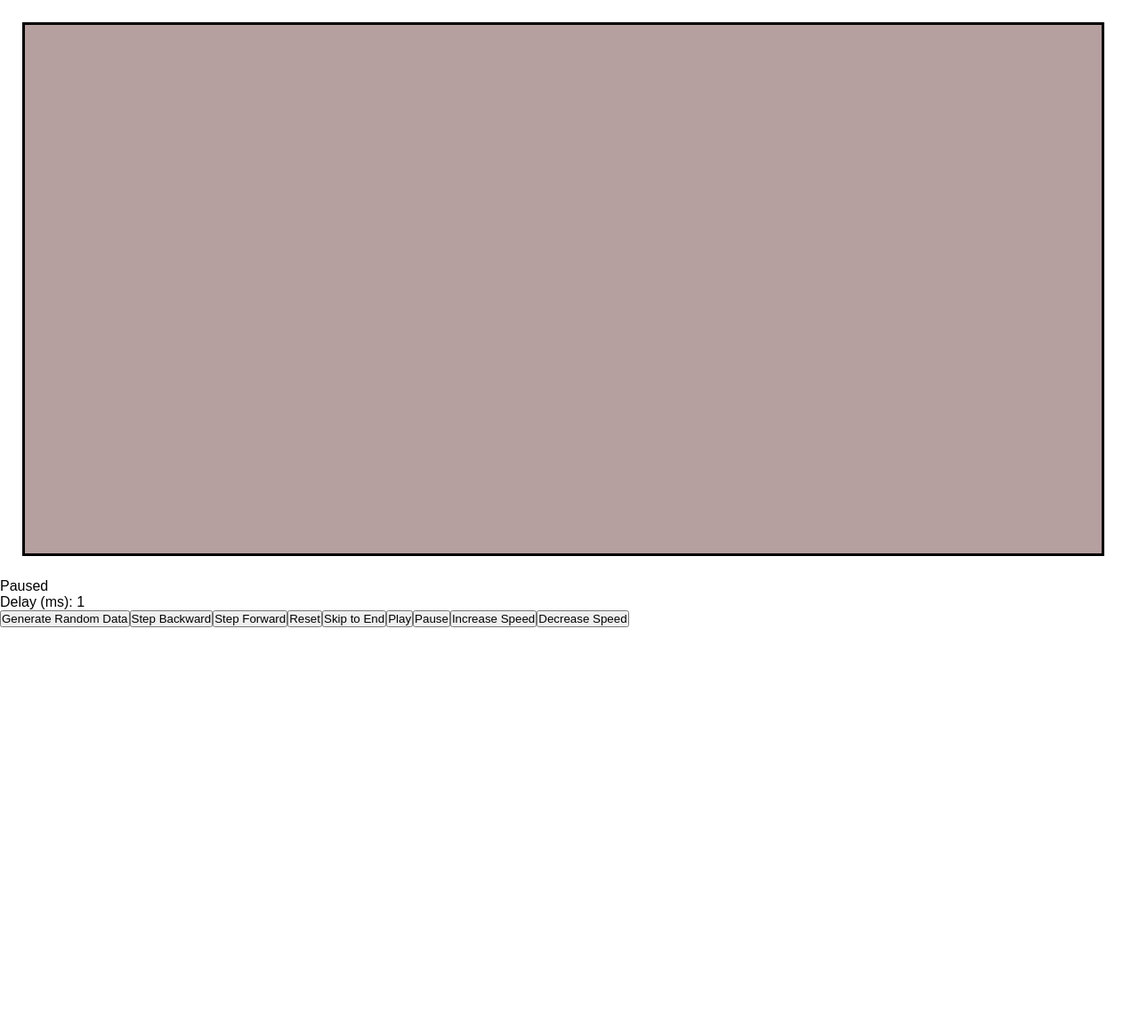
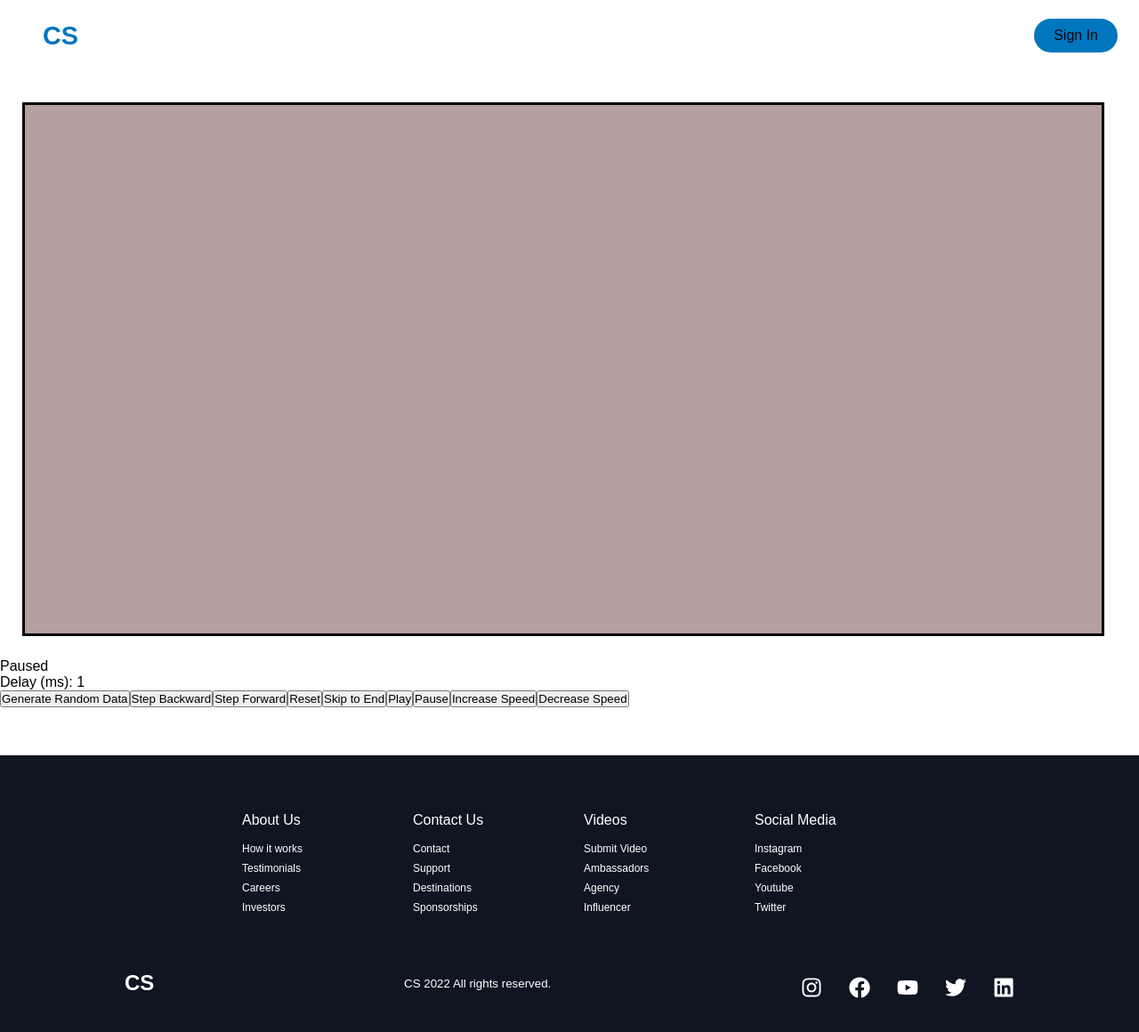
Before and after one commit to Elim-J/capstone-project, a React (Create React App) app: page /bubblesort in a window 1280 px wide. Shown: the top 1160 px of the page at 89% size. Before the commit the page ends 800 px from the top, so only its background shows below. Built offline with nearby package versions, Linux system fonts and the light colour scheme; a web font is replaced by a local one.

Commit message:
Update BubblesortPage.js

```diff
--- a/src/pages/BubblesortPage.js
+++ b/src/pages/BubblesortPage.js
@@ -17,8 +17,19 @@ const BubblesortPage = () => {
     return (
         <>
             <ScrollToTop />
+            <Sidebar isOpen={isOpen} toggle={toggle} />
+            <Navbar toggle={toggle} />
+            <br></br>
+            <br></br>
+            <br></br>
+            <br></br>
+            <br></br>
             <SortWrapper />
-
+            <br></br>
+            <br></br>
+            <br></br>
+            <br></br>
+            <Footer />
         </>
     )
 }
```
